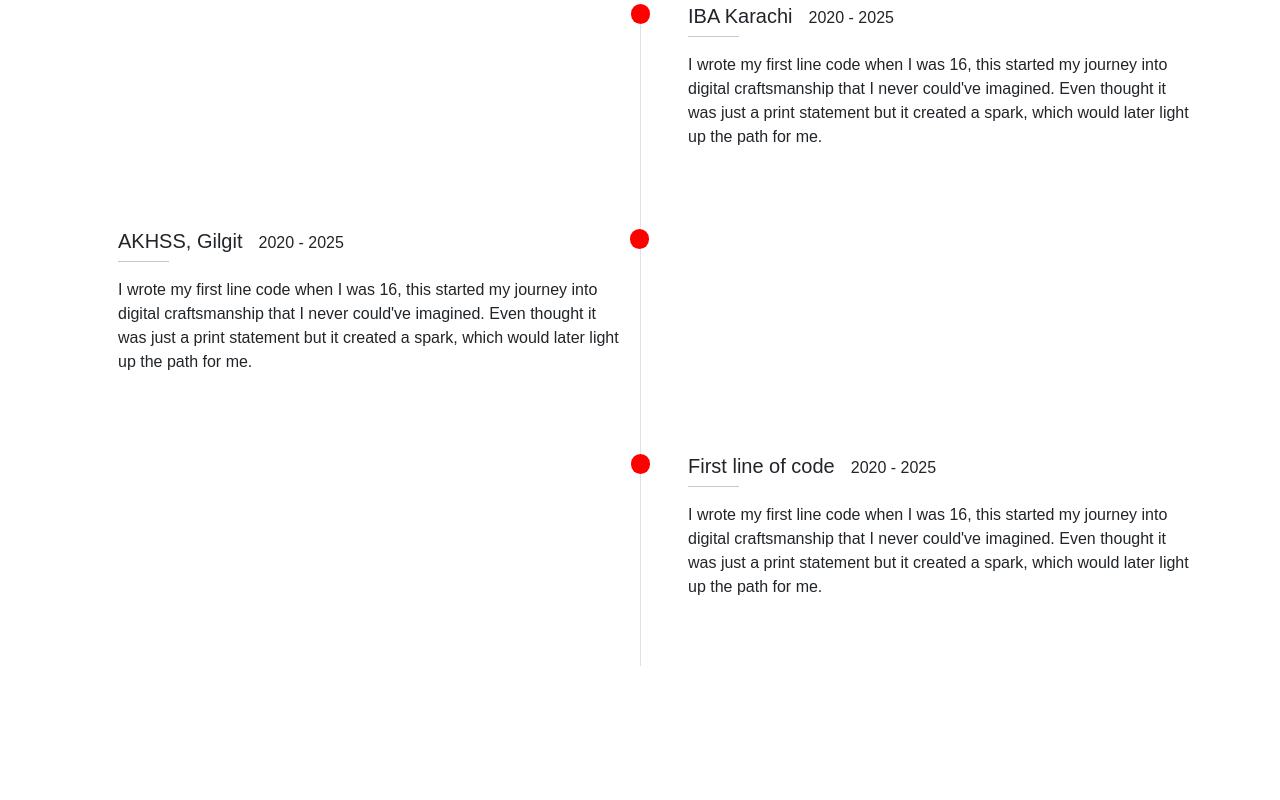
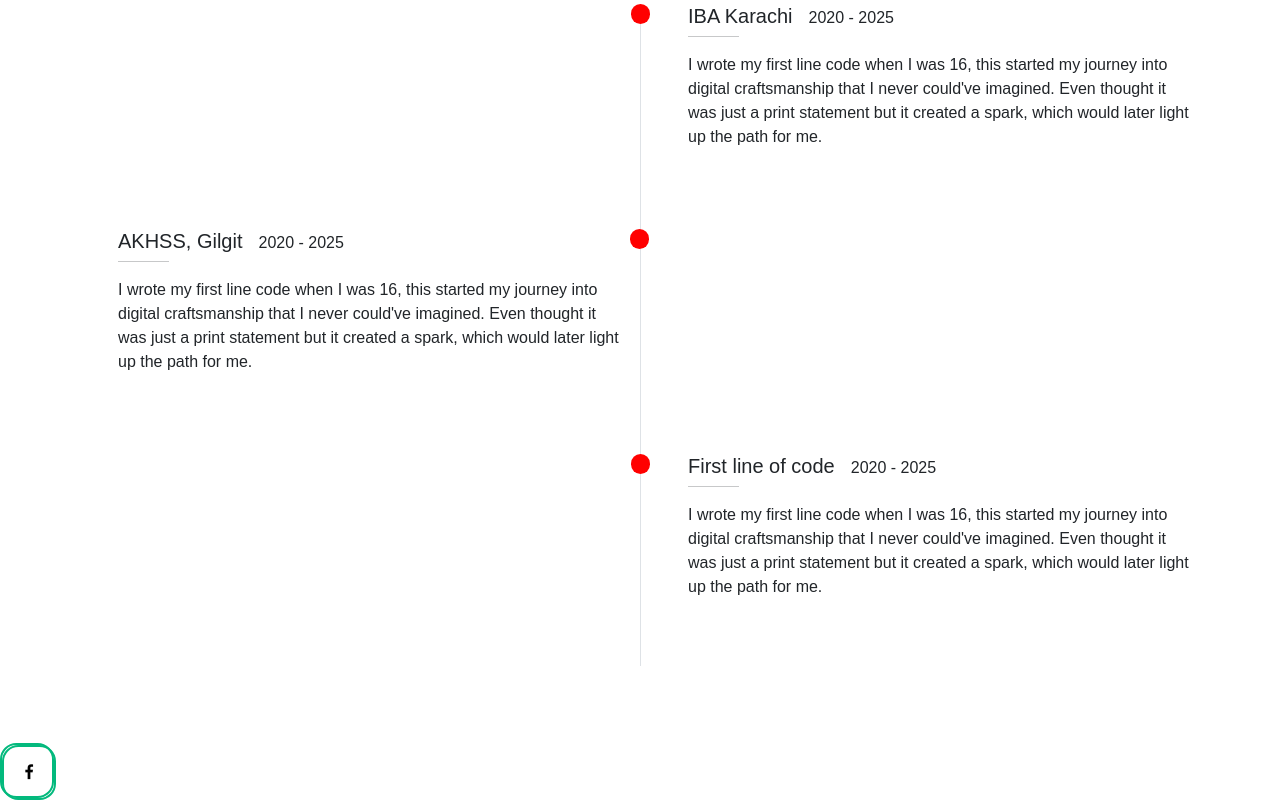
Before and after one commit to latif-muhammad/my-portfolio, a React (Create React App) app: page / in a window 1280 px wide. Shown: the part 419-1219 px from the top of the page. Before the commit the page ends 1162 px from the top, so only its background shows below. Built offline with nearby package versions, Linux system fonts and the light colour scheme.

Commit message:
added social button compoent

```diff
--- a/public/index.html
+++ b/public/index.html
@@ -25,6 +25,8 @@
       Learn how to configure a non-root public URL by running `npm run build`.
     -->
 
+    <!--Font Awesome-->
+    <link rel="stylesheet" href="https://cdnjs.cloudflare.com/ajax/libs/font-awesome/4.7.0/css/font-awesome.min.css">
     <!-- Bootstrap -->
     <link href="https://cdn.jsdelivr.net/npm/bootstrap@5.3.0/dist/css/bootstrap.min.css" rel="stylesheet" integrity="sha384-9ndCyUaIbzAi2FUVXJi0CjmCapSmO7SnpJef0486qhLnuZ2cdeRhO02iuK6FUUVM" crossorigin="anonymous">
     <title>React App</title>
--- a/src/App.js
+++ b/src/App.js
@@ -3,13 +3,12 @@ import Card from './components/base/Card';
 import Navbar from './components/core/Navbar';
 import Timeline from './components/core/Timeline';
 import * as data from "./utilities/data";
-
+import SocialButton from "./components/core/Social_button";
 function App() {
   return (
     <div className="App">
       <Navbar></Navbar>
       <div className="container d-flex justify-content-around">
-
 
         <Card>
           <h1>this is inside the card</h1>
@@ -20,7 +19,9 @@ function App() {
         </Card>
       </div>
 
-      <Timeline timelineData = {data.timelineData}></Timeline>
+      <Timeline timelineData={data.timelineData}></Timeline>
+
+      <SocialButton icon = "fa fa-facebook"></SocialButton>
     </div>
   );
 }
--- /dev/null
+++ b/src/components/core/Social_button.js
@@ -0,0 +1,11 @@
+import styles from "../core/Social_button.module.css"
+const SocialButton = (props) => {
+    return (
+
+        <div className= {`${styles.SocialButton} "me-4" `}>
+            <button className= {`${styles.SocialButton}`}><i className={`${props.icon}`}></i></button>
+        </div>
+    );
+}
+
+export default SocialButton;
--- /dev/null
+++ b/src/components/core/Social_button.module.css
@@ -0,0 +1,17 @@
+.SocialButton{
+    width: 3.4rem;
+    height: 3.4rem;
+    border-radius: 30%;
+    border: 2px solid #03b97d;
+    background-color: transparent;
+  }
+.SocialButton:hover{
+    background-color: #03b97d;
+    border: 2px solid #03b97d;
+
+  }
+.SocialButton .icon{
+    font-size: 1.5rem;
+    vertical-align: bottom;
+       color: #edf1f5;
+}
```
